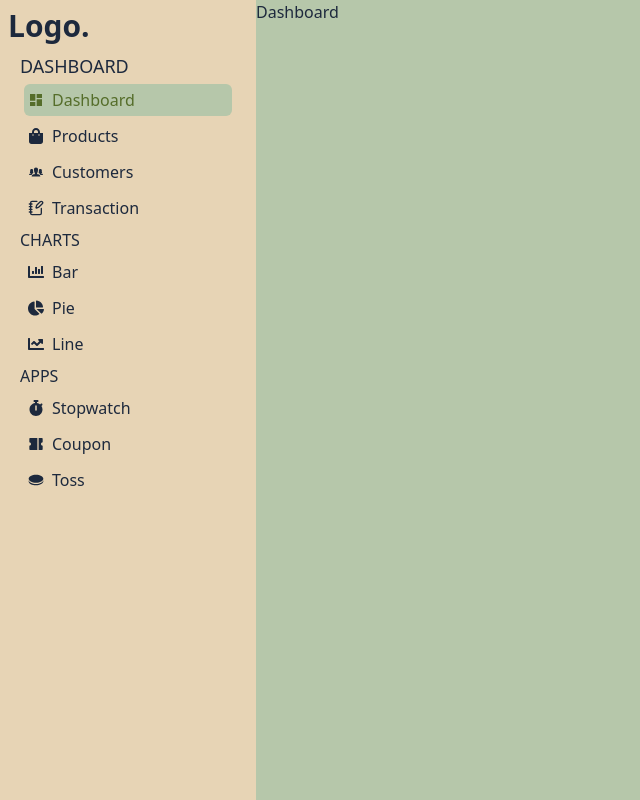
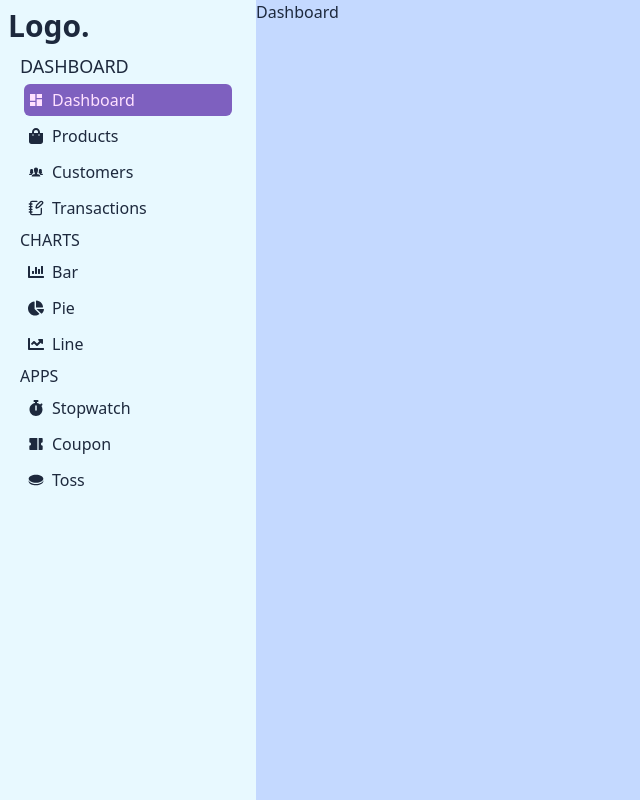
Before and after one commit to hiaayush30/E-Commerce-MERN-TS, a React (Vite) app in the folder Dashboard/: page /admin/dashboard in a window 1280 px wide. Shown: the whole page, without its empty margins (0-640 px from the left). Built offline with nearby package versions, Linux system fonts and the light colour scheme.

Commit message:
updated sidebar ui

```diff
--- a/Dashboard/src/Layout.tsx
+++ b/Dashboard/src/Layout.tsx
@@ -3,7 +3,7 @@ import AdminSideBar from "./components/AdminSideBar"
 
 const Layout = () => {
     return (
-        <div className="grid grid-cols-[1fr_4fr] grid-rows-1 overflow-y-auto scrollbar-hide bg-[#B6C7AA] text-slate-800 min-h-screen">
+        <div className="grid grid-cols-[1fr_4fr] grid-rows-1 overflow-y-auto scrollbar-hide bg-[#C4D9FF] text-slate-800 min-h-screen">
             <AdminSideBar />
             <Outlet />
         </div>
--- a/Dashboard/src/components/AdminSideBar.tsx
+++ b/Dashboard/src/components/AdminSideBar.tsx
@@ -1,86 +1,67 @@
 import { MdDashboard } from "react-icons/md";
 import { FaChartLine, FaChartPie, FaShoppingBag } from "react-icons/fa";
 import { IoIosPeople } from "react-icons/io";
-import { NavLink } from "react-router-dom";
+import { useLocation, useNavigate } from "react-router-dom";
 import { LuNotebookPen } from "react-icons/lu";
 import { FaChartBar } from "react-icons/fa";
 import { RiCoupon2Fill } from "react-icons/ri";
 import { FaStopwatch } from "react-icons/fa6";
 import { RiCoinFill } from "react-icons/ri";
+import { IconType } from "react-icons";
 
 const AdminSideBar = () => {
   return (
-    <aside className="w-full flex flex-col bg-[#E7D4B5]">
+    <aside className="w-full flex flex-col bg-[#E8F9FF]">
       <h2 className="text-3xl p-2 font-semibold">Logo.</h2>
       <div className="ml-5 mr-3">
         <h3 className="text-lg">DASHBOARD</h3>
         <div className="mr-2">
-          <NavLink className={({ isActive }) => `${isActive ? 'bg-[#B6C7AA] text-[#556d2a]' : ''} flex items-center gap-2 rounded-md p-1 m-1`}
-            to={'/admin/dashboard'}>
-            <MdDashboard />
-            <span>Dashboard</span>
-          </NavLink>
-          <NavLink className={({ isActive }) => `${isActive ? 'bg-[#B6C7AA] text-[#556d2a]' : ''} flex items-center gap-2 rounded-md p-1 m-1`}
-            to={'/admin/products'}>
-            <FaShoppingBag />
-            <span>Products</span>
-          </NavLink>
-          <NavLink className={({ isActive }) => `${isActive ? 'bg-[#B6C7AA] text-[#556d2a]' : ''} flex items-center gap-2 rounded-md p-1 m-1`}
-            to={'/admin/customers'}>
-            <IoIosPeople />
-            <span>Customers</span>
-          </NavLink>
-          <NavLink className={({ isActive }) => `${isActive ? 'bg-[#B6C7AA] text-[#556d2a]' : ''} flex items-center gap-2 rounded-md p-1 m-1`}
-            to={'/admin/transactions'}>
-            <LuNotebookPen />
-            <span>Transaction</span>
-          </NavLink>
+          <SidebarOptions icon={MdDashboard} text="Dashboard" url="/admin/dashboard" />
+          <SidebarOptions icon={FaShoppingBag} text="Products" url="/admin/products" />
+          <SidebarOptions icon={IoIosPeople} text="Customers" url="/admin/customers" />
+          <SidebarOptions icon={LuNotebookPen} text="Transactions" url="/admin/transactions" />
         </div>
         <h3>CHARTS</h3>
         <div>
-          <NavLink to={'/admin/bar'}
-            className={({ isActive }) => `${isActive ? 'bg-[#B6C7AA] text-[#556d2a]' : ''} flex items-center gap-2 rounded-md p-1 m-1`}
-          >
-            <FaChartBar />
-            <span>Bar</span>
-          </NavLink>
-          <NavLink to={'/admin/pie'}
-            className={({ isActive }) => `${isActive ? 'bg-[#B6C7AA] text-[#556d2a]' : ''} flex items-center gap-2 rounded-md p-1 m-1`}
-          >
-            <FaChartPie />
-            <span>Pie</span>
-          </NavLink>
-          <NavLink to={'/admin/line'}
-            className={({ isActive }) => `${isActive ? 'bg-[#B6C7AA] text-[#556d2a]' : ''} flex items-center gap-2 rounded-md p-1 m-1`}
-          >
-            <FaChartLine />
-            <span>Line</span>
-          </NavLink>
+          <SidebarOptions icon={FaChartBar} text="Bar" url="/admin/bar" />
+          <SidebarOptions icon={FaChartPie} text="Pie" url="/admin/pie" />
+          <SidebarOptions icon={FaChartLine} text="Line" url="/admin/line" />
         </div>
         <h3>APPS</h3>
         <div>
-          <NavLink to={'/admin/stopwatch'}
-            className={({ isActive }) => `${isActive ? 'bg-[#B6C7AA] text-[#556d2a]' : ''} flex items-center gap-2 rounded-md p-1 m-1`}
-          >
-            <FaStopwatch />
-            <span>Stopwatch</span>
-          </NavLink>
-          <NavLink to={'/admin/coupon'}
-            className={({ isActive }) => `${isActive ? 'bg-[#B6C7AA] text-[#556d2a]' : ''} flex items-center gap-2 rounded-md p-1 m-1`}
-          >
-            <RiCoupon2Fill />
-            <span>Coupon</span>
-          </NavLink>
-          <NavLink to={'/admin/toss'}
-            className={({ isActive }) => `${isActive ? 'bg-[#B6C7AA] text-[#556d2a]' : ''} flex items-center gap-2 rounded-md p-1 m-1`}
-          >
-            <RiCoinFill />
-            <span>Toss</span>
-          </NavLink>
+          <SidebarOptions icon={FaStopwatch} text="Stopwatch" url="/admin/stopwatch" />
+          <SidebarOptions icon={RiCoupon2Fill} text="Coupon" url="/admin/coupon" />
+          <SidebarOptions icon={RiCoinFill} text="Toss" url="/admin/toss" />
         </div>
       </div>
     </aside>
   )
 }
 
+interface OptionsProps {
+  url: string;
+  text: string;
+  icon: IconType;
+}
+// const SidebarOptions = (props: OptionsProps) => {
+//   return <NavLink to={props.url}
+//     className={({ isActive }) => `${isActive ? 'bg-[#7E60BF] text-[#FFE1FF]' : ''} flex items-center gap-2 rounded-md p-1 m-1`}
+//   >
+//     <props.icon />
+//     <span>{props.text}</span>
+//   </NavLink>
+// }
+
+//or
+const SidebarOptions = (props: OptionsProps) => {
+  const location = useLocation();
+  const navigate = useNavigate();
+  return <li
+    onClick={()=>navigate(props.url)}
+    className={`${location.pathname == props.url ? 'bg-[#7E60BF] text-[#FFE1FF]' : 'hover:bg-[#D6CCF7]'} flex items-center gap-2 rounded-md p-1 m-1 cursor-pointer`}
+  >
+    <props.icon />
+    <span>{props.text}</span>
+  </li>
+}
 export default AdminSideBar
```
